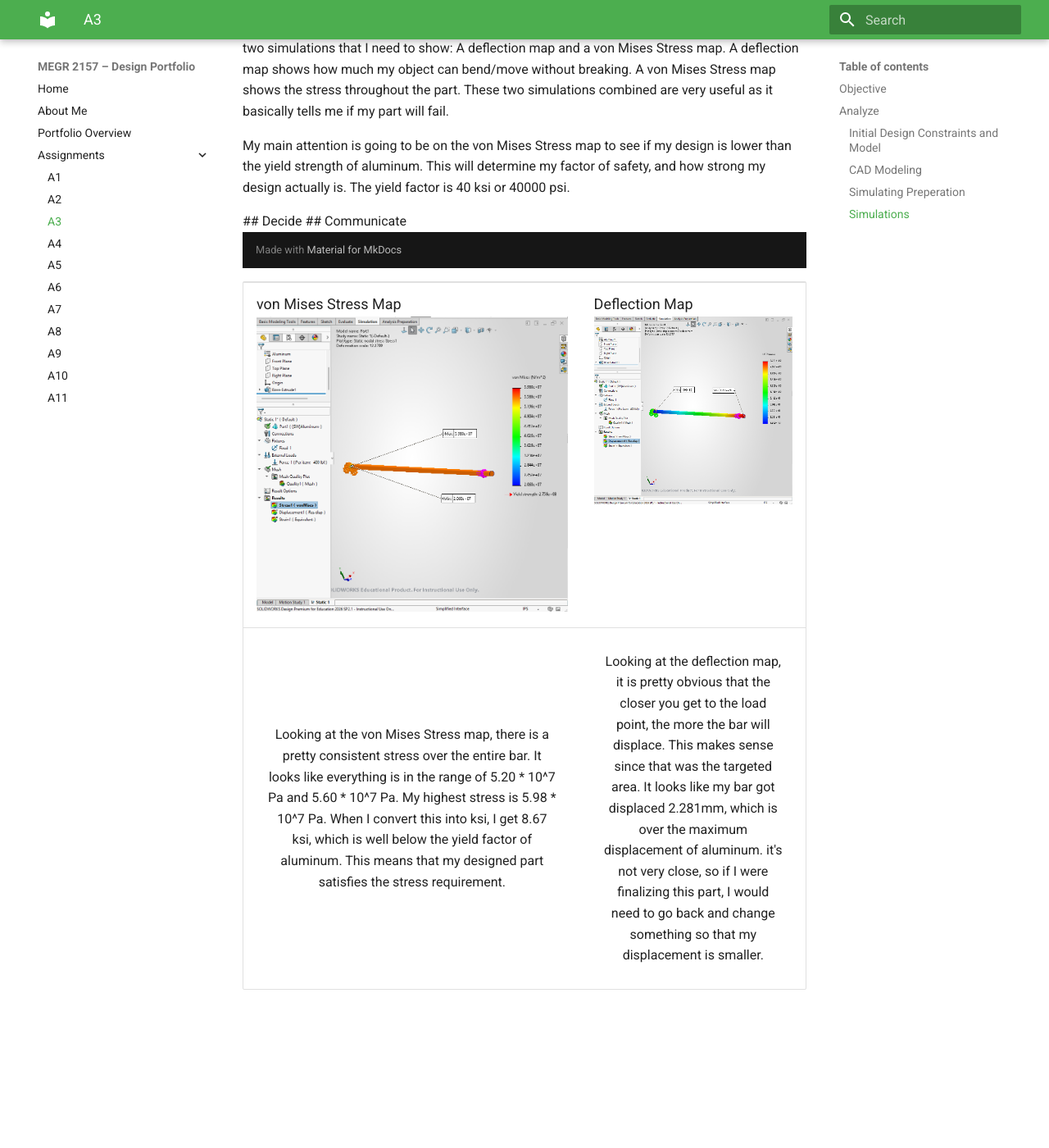
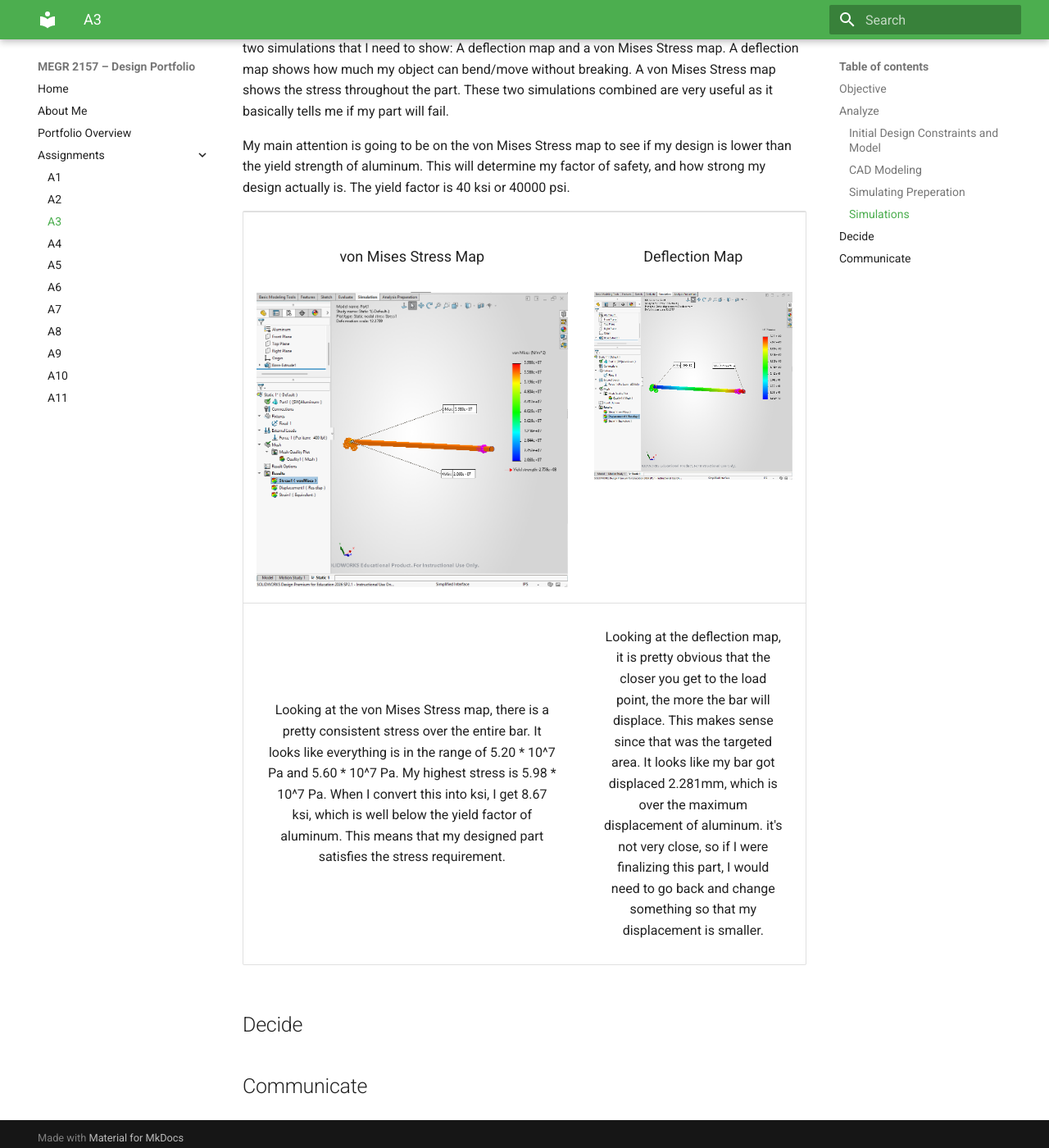
Before and after one commit to AndyChwalik/megr2157-portfolio, an MkDocs documentation site: the page built from docs/assignments/A03/index.md, in a window 1280 px wide and 1400 px high, scrolled down 5162 px. Shown: the whole window at 82% size. Built offline with MkDocs 1.6.1 and Material for MkDocs 9.7.7, drawn with Linux system fonts in a browser that asks for light colours; before the commit the page ends 6408 px from its top, so only the background shows below that.

Commit message:
Update index.md

```diff
--- a/docs/assignments/A03/index.md
+++ b/docs/assignments/A03/index.md
@@ -123,13 +123,13 @@ My main attention is going to be on the von Mises Stress map to see if my design
 <table style="width:100%;">
   <tr>
     <td style="width:60%;">
-      <div style="font-size:18px;">
+      <div style="font-size:18px; padding:28px; text-align:center; vertical-align:middle;">
         von Mises Stress Map
       </div>
       <img src="von_mises_stress_map.png" alt="constraints" style="width:100%; height:auto;">
     </td>
     <td style="width:60%;">
-      <div style="font-size:18px;">
+      <div style="font-size:18px; padding:28px; text-align:center; vertical-align:middle;">
         Deflection Map
       </div>
       <img src="deflection_map.png" alt="constraints" style="width:100%; height:auto;">
@@ -147,6 +147,7 @@ My main attention is going to be on the von Mises Stress map to see if my design
       </div>
     </td>
   </tr>
+</table>
 
 ## Decide
 
```
